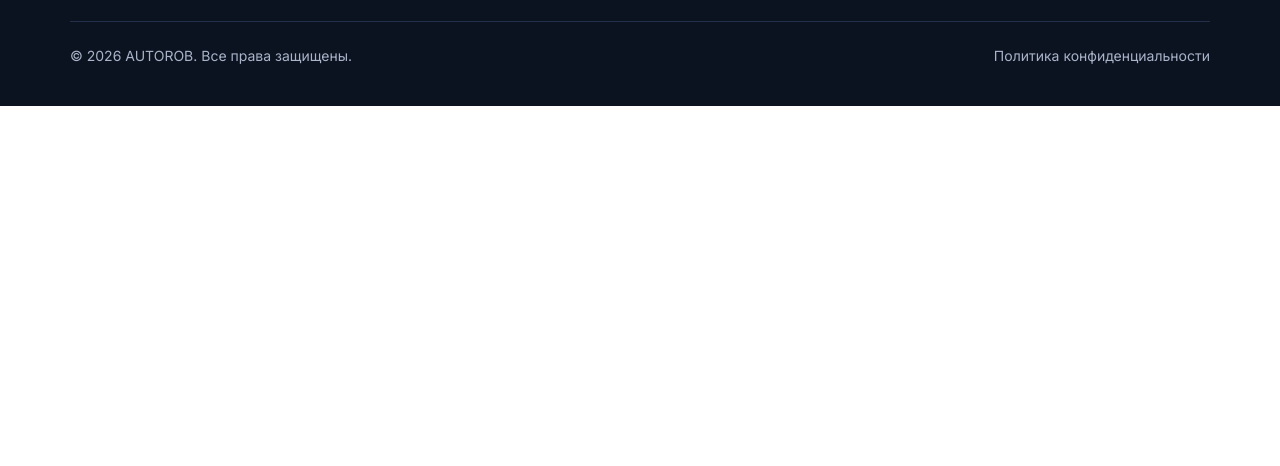
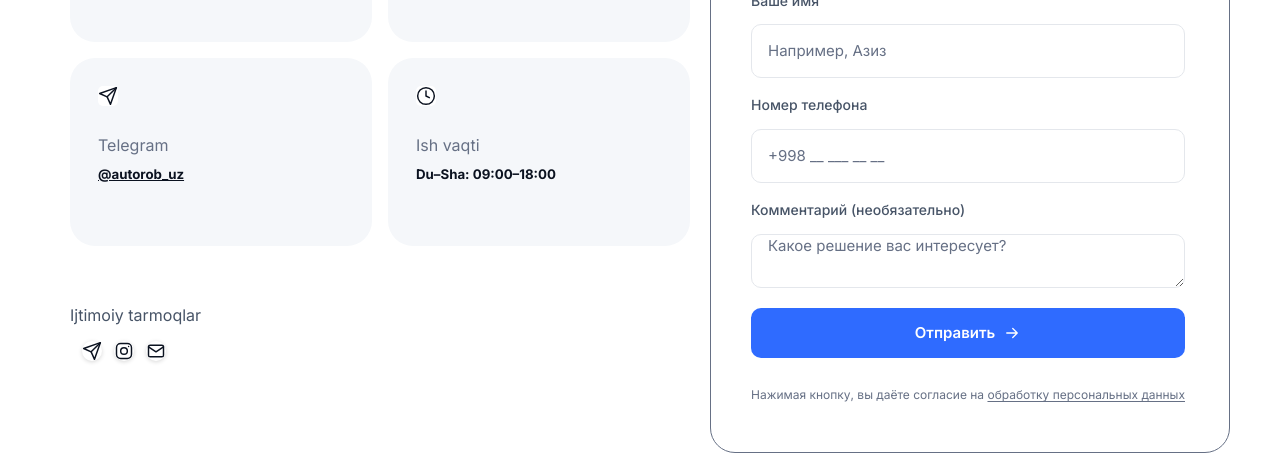
Before and after one commit to Ozayk866/autorob, a React (Vite) app: page /ru/kontaktlar in a window 1280 px wide. Shown: the part 700-1166 px from the top of the page. Before the commit the page ends 806 px from the top, so only its background shows below. Built offline with nearby package versions, Linux system fonts and the light colour scheme.

Commit message:
Contacts to'liq baarildi

```diff
--- a/src/pages/Contacts/ContactsForm.jsx
+++ b/src/pages/Contacts/ContactsForm.jsx
@@ -3,5 +3,7 @@ import { LeadForm } from "@/components";
 // O'ngda oq karta ichida forma. Forma tayyor — LeadForm ni o'zingiz chaqirasiz:
 // <LeadForm variant="contacts" title="Ma'lumot qoldirish" subtitle="Ma'lumot qoldiring — 1 ish kuni ichida bog'lanamiz." />
 export function ContactsForm() {
-  return <div className="contacts-form"></div>;
+  return <div className="contacts-form">
+    <LeadForm variant="contacts" title="Ma'lumot qoldirish" subtitle="Ma'lumot qoldiring — 1 ish kuni ichida bog'lanamiz." />
+  </div>;
 }
--- a/src/pages/Contacts/ContactsInfo.jsx
+++ b/src/pages/Contacts/ContactsInfo.jsx
@@ -1,3 +1,4 @@
+import { Icon } from "@/components";
 import { contacts } from "@/data/contacts";
 
 // Chapda 2×2 kartalar (Manzil, Telefon, Telegram, Ish vaqti) va «Ijtimoiy tarmoqlar» tugmalari
@@ -18,5 +19,22 @@ export function ContactsInfo() {
     { icon: "mail", label: "Email", href: contacts.emailHref },
   ].filter((s) => s.href);
 
-  return <div className="contacts-info"></div>;
+  return <div className="contacts-info">
+    {cards.map((card) =>
+      <li key={card.label} className="cards-li">
+        <Icon className="card-icon" name={card.icon} />
+        <p className="card-p">{card.label}</p>
+        <h5 className="card-h5">{card.href ? <a href={card.href}>{card.value}</a> : <strong>{card.value}</strong>}</h5>
+      </li>
+    )}
+    <div className="contacts-div">
+      <p className="contacts-p">Ijtimoiy tarmoqlar</p>
+      <div>
+        {socials.map((s) =>
+          <li className="s-li">
+            <Icon className="s-icon" name={s.icon} />
+          </li>
+        )}
+      </div></div>
+  </div>;
 }
--- a/src/pages/Contacts/ContactsMap.jsx
+++ b/src/pages/Contacts/ContactsMap.jsx
@@ -2,5 +2,7 @@ import { contacts } from "@/data/contacts";
 
 // Xarita: contacts.map bo'lsa — Yandex iframe (contacts.map.lat, contacts.map.lng)
 export function ContactsMap() {
-  return <div className="contacts-map"></div>;
+  return <div className="contacts-map">
+    <iframe src="https://www.google.com/maps/embed?pb=!1m18!1m12!1m3!1d3011.2972855712665!2d71.63746717529966!3d40.996865920128535!2m3!1f0!2f0!3f0!3m2!1i1024!2i768!4f13.1!3m3!1m2!1s0x38bb4b53b3d1aa1d%3A0xf01247f941cd093c!2sNamangan%20IT%20School!5e0!3m2!1suz!2s!4v1793981089491!5m2!1suz!2s" width="1200" height="440" style={{border:0}} allowfullscreen={true} loading="lazy" referrerpolicy="strict-origin-when-cross-origin"></iframe>
+  </div>;
 }
--- a/src/pages/Contacts/ContactsPage.css
+++ b/src/pages/Contacts/ContactsPage.css
@@ -1,2 +1,100 @@
 /* Stillar shu yerga. Klass nomlari «contacts-» bilan boshlansin: .contacts-card, .contacts-title …
    Ranglar va oraliqlar: var(--ink-900), var(--accent-500), var(--space-6) … (src/app/styles/tokens.css) */
+.contacts-info {
+   width: 620px;
+   height: 508px;
+   display: flex;
+   flex-wrap: wrap;
+   margin-top: 85px;
+   margin-left: 120;
+   gap: 16px;
+   margin-right: 60px;
+}
+
+.cards-li {
+   border-radius: 25px;
+   list-style: none;
+   border: 2 solid #F5F7FA;
+   background-color: #F5F7FA;
+   width: 302px;
+   height: 188px;
+}
+
+.contacts-div {
+   display: block;
+}
+
+.contacts-p {
+   display: inline-block;
+   height: 17px;
+   margin-top: 41px;
+   color: #475467;
+}
+
+.s-li {
+   margin-top: 14px;
+   display: inline-block;
+   list-style: none;
+   margin-left: 12px;
+}
+
+.card-icon {
+   border: 1 solid #FFFFFF;
+   background-color: #FFFFFF;
+   background-size: 48px 48px;
+   width: 48px;
+   height: 48px;
+   border-radius: 5px;
+   align-items: center;
+   margin-top: 28px;
+   margin-left: 28px;
+}
+
+.card-p {
+   margin-top: 21px;
+   margin-left: 28px;
+   color: #667085;
+}
+
+.card-h5 {
+   width: 169px;
+   height: 48px;
+   margin-top: 7.5px;
+   margin-left: 28px;
+}
+
+.s-icon {
+   box-shadow: rgba(0, 0, 0, 0.16) 0px 1px 4px;
+   width: 44px;
+   height: 44px;
+   border-radius: 50px;
+   align-items: center;
+}
+
+.contacts-form {
+   display: flex;
+   border: 1px solid #667085;
+   width: 520px;
+   height: 600px;
+   border-radius: 25px;
+   padding: 40.9px 40px 36px 40px;
+   position: absolute;
+   right: 50px;
+   top: 150px;
+   margin-top: 403px;
+   margin-left: 60px;
+}
+
+.contacts-map {
+   border-radius: 25px;
+   width: 1200px;
+   height: 440px;
+   display: flex;
+   justify-content: space-between;
+   align-items: flex-start;
+   gap: 30px;
+   margin-left: auto;
+   margin-top: 156px;
+   margin-right: auto;
+   margin-bottom: 120px;
+}
--- a/src/pages/Contacts/ContactsPage.jsx
+++ b/src/pages/Contacts/ContactsPage.jsx
@@ -10,7 +10,7 @@ import "./ContactsPage.css";
 export function ContactsPage() {
   return (
     <>
-      <PageHero />
+      <PageHero title="Kontaktlar" subtitle="Savolingiz bormi yoki loyihani muhokama qilmoqchimisiz? Biz bilan bog'laning." icon="phone" />
       {/* chapda kontaktlar, o'ngda forma — .contacts-layout ni CSS'da 2 ustun qilasiz */}
       <div className="container contacts-layout">
         <ContactsInfo />
```
